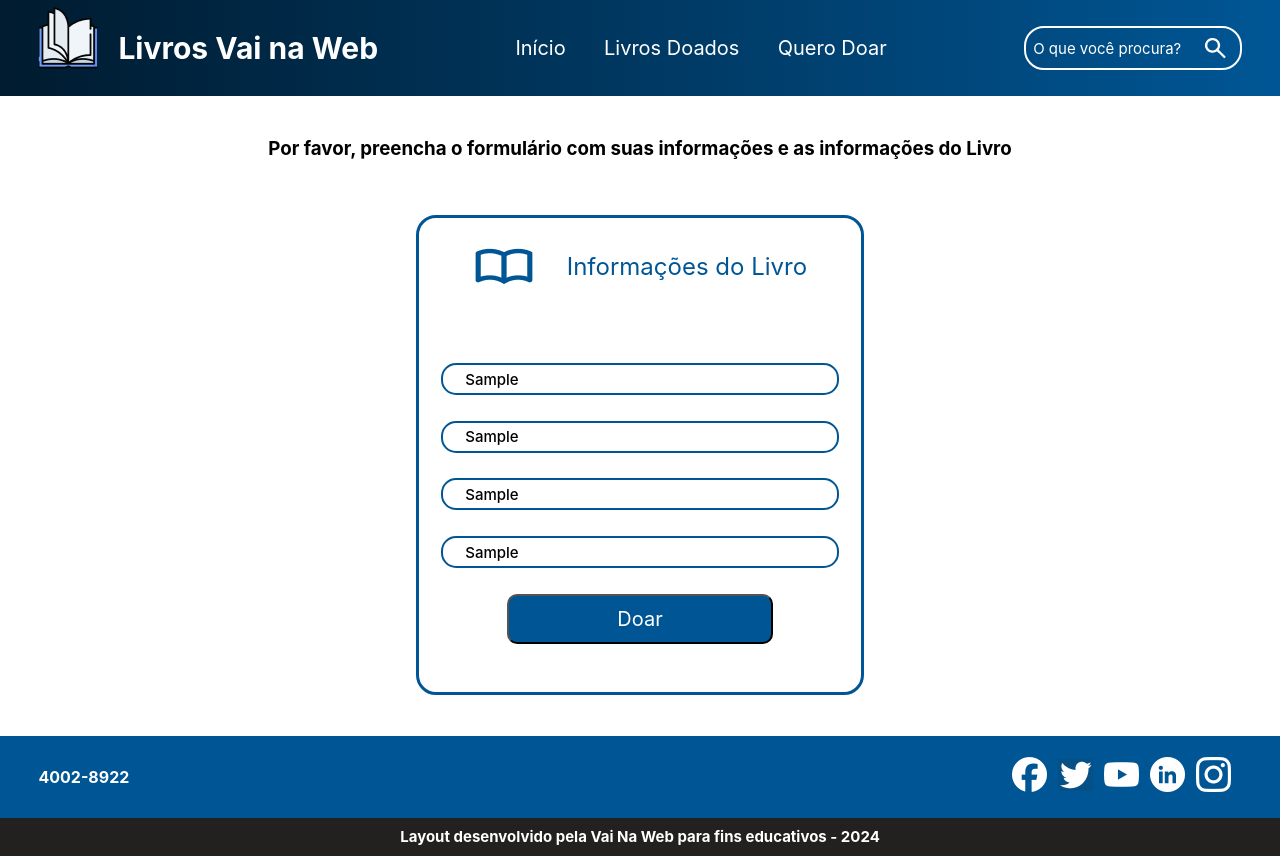
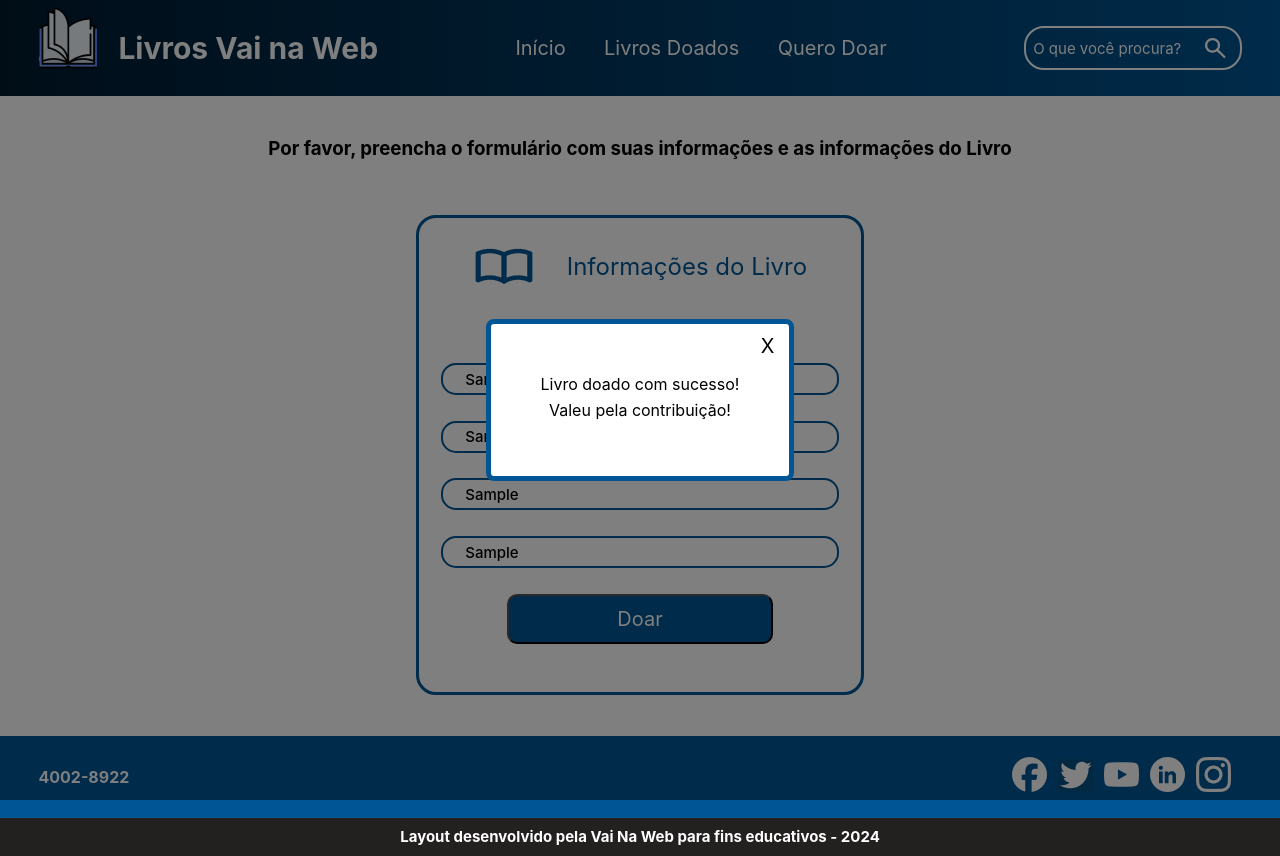
Before and after one commit to Vinny1804/DesafioLivrosVNW, a React (Vite) app: page /queroDoar in a window 1280 px wide. Both pictures are taken after typing "Sample", "Sample", "Sample", "Sample" into the empty fields and a click on the input "Doar". Built offline with nearby package versions, Linux system fonts and the light colour scheme; no server answers.

Commit message:
:sparkles: feat: tratamento de erros no formulario e modal

```diff
--- a/src/components/header/Header.jsx
+++ b/src/components/header/Header.jsx
@@ -9,7 +9,7 @@ import lupa from '../../assets/lupa.png'
 
 export default function Header() {
     return (
-   <BrowserRouter>
+<BrowserRouter>
         <header className={s.header}>
             <section className={s.logoHeader}>
                 <img src={logo} alt="Logo em formato de um livro aberto" />
@@ -34,6 +34,6 @@ export default function Header() {
             <Route path='/livrosDoados' element={<LivrosDoados/>} />
             <Route path='/queroDoar' element={<QueroDoar/>}/>
         </Routes>
-   </BrowserRouter>
+</BrowserRouter>
     )
 }
--- a/src/components/header/header.module.scss
+++ b/src/components/header/header.module.scss
@@ -32,6 +32,9 @@
         display: flex;
         align-items: center;
         justify-content: space-evenly;
+    }
+    li:hover {
+        text-decoration: underline;
     }
 }
 .barraDeBusca {
--- a/src/pages/livrosDoados/LivrosDoados.jsx
+++ b/src/pages/livrosDoados/LivrosDoados.jsx
@@ -43,8 +43,6 @@ export default function LivrosDoados() {
     useEffect(() => {
         getLivros()
     },[])
-
-
 
     return (
         <section className={s.livrosDoados}>
--- a/src/pages/queroDoar/QueroDoar.jsx
+++ b/src/pages/queroDoar/QueroDoar.jsx
@@ -9,8 +9,18 @@ export default function QueroDoar() {
     const [autor, setAutor] = useState("")
     const [image_url, setImage_url] = useState("")
 
+    const [isModalOpen, setIsModalOpen] = useState(false);
+    const [modalValidacao, setModalValidacao] = useState(false)
+    const [loading, setLoading] = useState(false)
+
+
+    const closeModal = () => {
+        setIsModalOpen(false)
+        setModalValidacao(false)
+    }
+
+
     const enviarDados = async() => {
-
         const endPointApi = "https://api-livros-lb7r.onrender.com/doar"
 
         const dadosAEnviar = {
@@ -19,14 +29,31 @@ export default function QueroDoar() {
             autor,
             image_url
         }
-        await axios.post(endPointApi, dadosAEnviar)
 
-        setTitulo('')
-        setCategoria('')
-        setAutor('')
-        setImage_url('')
+        if (!titulo || !categoria || !autor || !image_url) {
+            setModalValidacao(true)
+            return
+        }
 
-        alert("Doação recebida! Obrigado!")
+        setLoading(true)
+
+        try {
+            await axios.post(endPointApi, dadosAEnviar)
+
+            setTitulo('')
+            setCategoria('')
+            setAutor('')
+            setImage_url('')
+
+        } catch (erro) {
+            console.error("Erro ao enviar a doação:", erro);
+            alert("Ocorreu um erro ao enviar sua doação. Tente novamente.");
+        } finally {
+            setTimeout(() => {
+                setLoading(false)
+                setIsModalOpen(true)
+            }, 1500)
+        }
     }
 
     return (
@@ -47,34 +74,57 @@ export default function QueroDoar() {
                     placeholder='Titulo'
                     value={titulo}
                     onChange={(e) => setTitulo(e.target.value)}
-                    required/>
+                    />
 
                     <input className={s.inputsFormulario}
                     type="text"
                     placeholder='Categoria'
                     value={categoria}
                     onChange={(e) => setCategoria(e.target.value)}
-                    required/>
+                    />
 
                     <input className={s.inputsFormulario}
                     type="text"
                     placeholder='Autor'
                     value={autor}
                     onChange={(e) => setAutor(e.target.value)}
-                    required/>
+                    />
 
                     <input className={s.inputsFormulario}
                     type="text"
                     placeholder='Link da Imagem'
                     value={image_url}
                     onChange={(e) => setImage_url(e.target.value)}
-                    required/>
+                    />
 
                     <input className={s.inputButton}
                     type="submit"
                     value='Doar'
                     onClick={enviarDados}/>
                 </form>
+
+                {loading &&
+                <section className={s.loaderSection}>
+                    <p className={s.loaderText}>Enviando Livro...</p>
+                    <div className={s.progressBar}></div>
+                </section>}
+
+                {isModalOpen && (
+                    <section className={s.modalOverlay} onClick={closeModal}>
+                        <div className={s.modalContent} onClick={(e) => e.stopPropagation()}>
+                            <p>Livro doado com sucesso!</p>
+                            <p>Valeu pela contribuição!</p>
+                            <button className={s.closeBtn} onClick={closeModal}>X</button>
+                        </div>
+                    </section>)}
+
+                    {modalValidacao && (
+                    <section className={s.modalOverlay} onClick={closeModal}>
+                        <div className={s.modalContent} onClick={(e) => e.stopPropagation()}>
+                            <p>Ei! Não esquece de preencher tudo direitinho antes de doar!</p>
+                            <button className={s.closeBtn} onClick={closeModal}>X</button>
+                        </div>
+                    </section>)}
             </section>
         </section>
     )
--- a/src/pages/queroDoar/queroDoar.module.scss
+++ b/src/pages/queroDoar/queroDoar.module.scss
@@ -90,3 +90,82 @@
         width: 90%;
     }
 }
+
+
+.modalOverlay {
+    position: fixed;
+    top: 0;
+    left: 0;
+    width: 100%;
+    height: 100%;
+    background: rgba(0, 0, 0, 0.5);
+    display: flex;
+    align-items: center;
+    justify-content: center;
+
+}
+.modalContent {
+    background: white;
+    padding: 50px;
+    border-radius: 8px;
+    position: relative;
+    text-align: center;
+    border: solid #005695 5px;
+
+    img {
+        height: 50vh;
+        width: 20vw;
+    }
+    p {
+        padding-bottom: 3%;
+    }
+}
+.closeBtn {
+    position: absolute;
+    border: none;
+    background-color: transparent;
+    top: 10px;
+    right: 15px;
+    font-size: 20px;
+    cursor: pointer;
+}
+
+
+
+.loaderSection {
+    width: 90vw;
+    display: flex;
+    flex-direction: column;
+    align-items: center;
+    justify-content: center;
+
+    .loaderText {
+        font-weight: bold;
+        font-family: monospace;
+        font-size: 25px;
+        text-align: center;
+    }
+
+    .progressBar {
+        width: 100%;
+        max-width: 300px;
+        height: 8px;
+        background: #ddd;
+        border-radius: 5px;
+        overflow: hidden;
+        position: relative;
+    }
+
+    .progressBar::after {
+        content: "";
+        display: block;
+        width: 50%;
+        height: 100%;
+        background: #005695;
+        animation: progressAnimation 1.5s infinite;
+    }
+    @keyframes progressAnimation {
+        0% { width: 0%; }
+        100% { width: 100%; }
+    }
+}
```
Also changed, not shown: src/pages/livrosDoados/livrosDoados.module.scss (+0 -45 lines).
